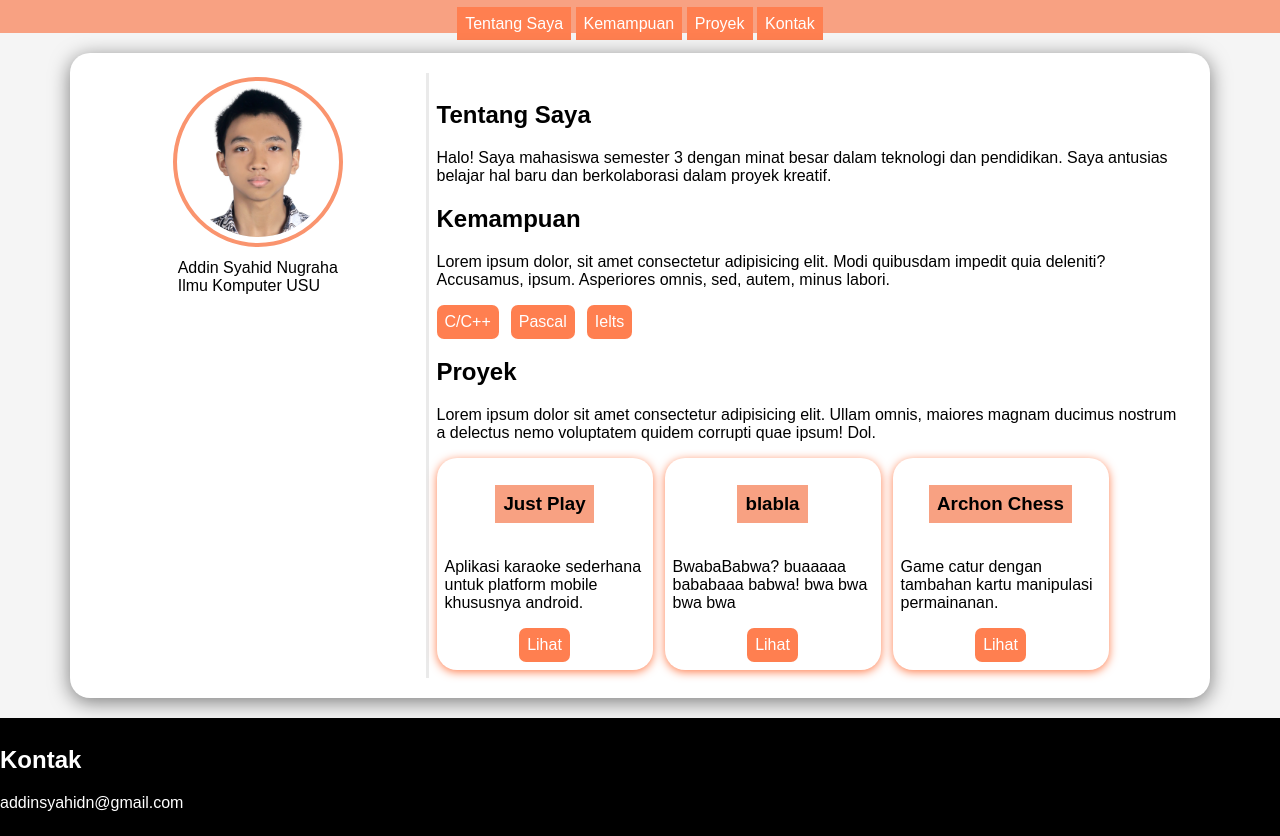
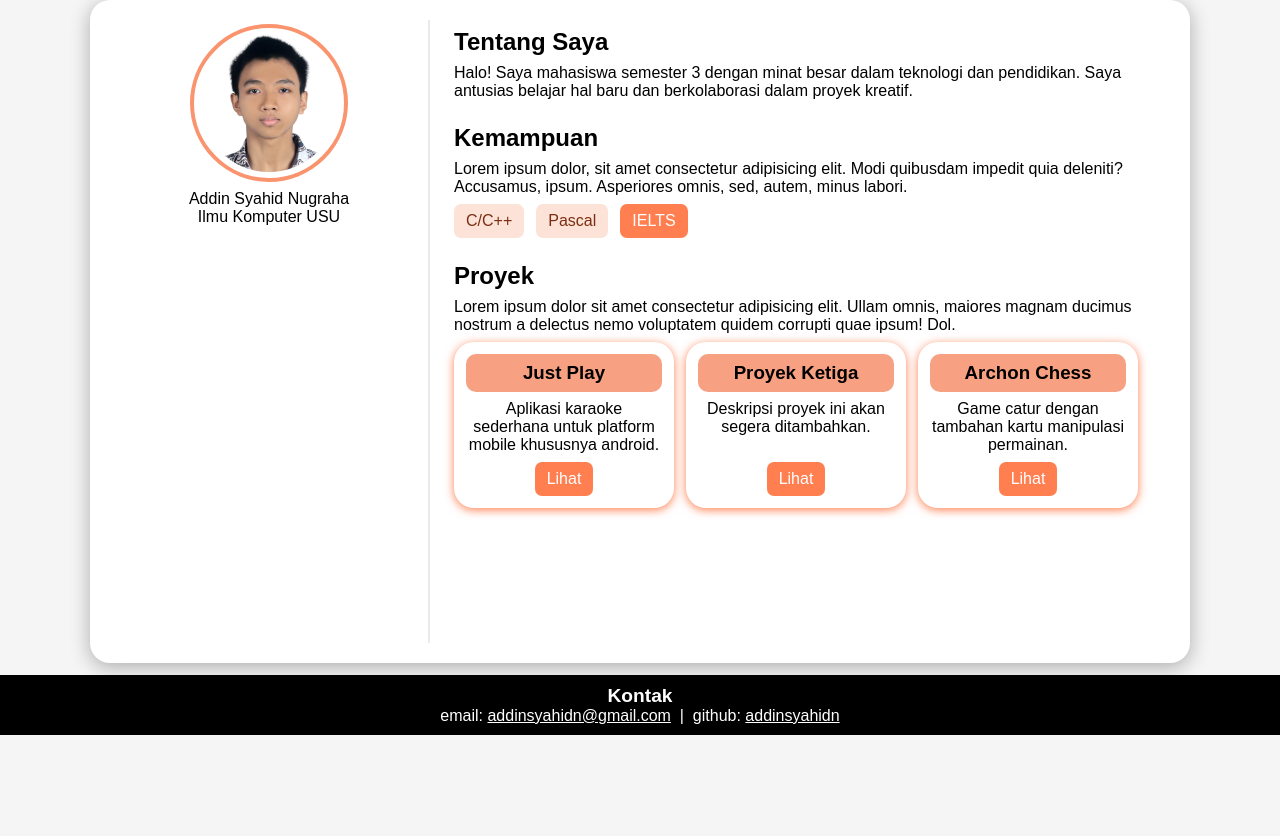
Before and after one commit to addinsyahidn/Web_Portofolio_Addin, a plain HTML site: page index.html in a window 1280 px wide. Shown: the part 65-901 px from the top of the page. After the commit the page ends 800 px from the top, so only its background shows below. Drawn offline with Linux system fonts and the light colour scheme.

Commit message:
perbaikan 1

```diff
--- a/index.html
+++ b/index.html
@@ -1,5 +1,5 @@
 <!DOCTYPE html>
-<html lang="en">
+<html lang="id">
 <head>
     <meta charset="UTF-8">
     <meta name="viewport" content="width=device-width, initial-scale=1.0">
@@ -17,52 +17,59 @@
             <a href="#contact">Kontak</a>
         </nav>
     </header>
+
     <main>
         <div id="profil">
-            <img src="resources/profil.jpg" alt="Orang tamvan">
+            <img src="resources/profil.jpg" alt="Foto Addin Syahid Nugraha">
             <p>Addin Syahid Nugraha<br>Ilmu Komputer USU</p>
         </div>
+
         <div id="detail">
             <section id="about">
                 <h2>Tentang Saya</h2>
                 <p>Halo! Saya mahasiswa semester 3 dengan minat besar dalam teknologi dan pendidikan. Saya antusias belajar hal baru dan berkolaborasi dalam proyek kreatif.</p>
             </section>
+
             <section id="skills">
                 <h2>Kemampuan</h2>
                 <p>Lorem ipsum dolor, sit amet consectetur adipisicing elit. Modi quibusdam impedit quia deleniti? Accusamus, ipsum. Asperiores omnis, sed, autem, minus labori.</p>
                 <div class="container">
-                    <a class="link-button" href="">C/C++</a>
-                    <a class="link-button" href="">Pascal</a>
-                    <a class="link-button certified" href="resources/ID19524513047-21-12-2024-ETRF.pdf" target="_blank">Ielts</a>
+                    <span class="badge">C/C++</span>
+                    <span class="badge">Pascal</span>
+                    <a class="link-button" href="resources/ID19524513047-21-12-2024-ETRF.pdf" target="_blank" rel="noopener">IELTS</a>
                 </div>
             </section>
+
             <section id="projects">
                 <h2>Proyek</h2>
                 <p>Lorem ipsum dolor sit amet consectetur adipisicing elit. Ullam omnis, maiores magnam ducimus nostrum a delectus nemo voluptatem quidem corrupti quae ipsum! Dol.</p>
                 <div class="container">
-                    <div>
+                    <article class="card">
                         <h3>Just Play</h3>
                         <p class="description">Aplikasi karaoke sederhana untuk platform mobile khususnya android.</p>
-                        <a class="link-button" href="https://github.com/addinsyahidn/Just_Play" target="_blank">Lihat</a>
-                    </div>
-                    <div>
-                        <h3>blabla</h3>
-                        <p class="description">BwabaBabwa? buaaaaa bababaaa babwa! bwa bwa bwa bwa</p>
-                        <a class="link-button" href="">Lihat</a>
-                    </div>
-                    <div>
+                        <a class="link-button" href="https://github.com/addinsyahidn/Just_Play" target="_blank" rel="noopener">Lihat</a>
+                    </article>
+                    <article class="card">
+                        <h3>Proyek Ketiga</h3>
+                        <p class="description">Deskripsi proyek ini akan segera ditambahkan.</p>
+                        <a class="link-button" href="#projects">Lihat</a>
+                    </article>
+                    <article class="card">
                         <h3>Archon Chess</h3>
-                        <p class="description">Game catur dengan tambahan kartu manipulasi permainanan.</p>
-                        <a class="link-button" href="https://github.com/addinsyahidn/Archon-Chess" target="_blank">Lihat</a>
-                    </div>
+                        <p class="description">Game catur dengan tambahan kartu manipulasi permainan.</p>
+                        <a class="link-button" href="https://github.com/addinsyahidn/Archon-Chess" target="_blank" rel="noopener">Lihat</a>
+                    </article>
                 </div>
             </section>
         </div>
     </main>
-    <footer>
+
+    <footer id="contact">
         <h2>Kontak</h2>
-        <p id="contact">
-            <a>addinsyahidn@gmail.com</a>
+        <p>
+            email: <a href="mailto:addinsyahidn@gmail.com">addinsyahidn@gmail.com</a>
+            &nbsp;|&nbsp;
+            github: <a href="https://github.com/addinsyahidn" target="_blank" rel="noopener">addinsyahidn</a>
         </p>
     </footer>
 </body>
--- a/styles.css
+++ b/styles.css
@@ -1,7 +1,10 @@
+* {
+    padding: 0;
+    margin: 0;
+    box-sizing: border-box;
+}
+
 body {
-    padding: 0px;
-    margin: 0px;
-    box-sizing: border-box;
     background-color: whitesmoke;
     font-family: Arial, sans-serif;
     display: flex;
@@ -11,11 +14,17 @@ body {
 }
 
 header {
-    width: 100vw;
+    width: 100%;
+    padding: 8px 0;
     display: flex;
     flex-direction: column;
     align-items: center;
+    gap: 6px;
     background-color: rgb(248, 161, 130);
+}
+
+nav {
+    display: none;
 }
 
 nav a {
@@ -26,7 +35,7 @@ nav a {
 }
 
 .link-button {
-    padding: 8px;
+    padding: 8px 12px;
     background-color: coral;
     color: white;
     text-decoration: none;
@@ -37,15 +46,23 @@ nav a {
     background-color: rgb(250, 148, 110);
 }
 
+.badge {
+    padding: 8px 12px;
+    background-color: rgb(253, 226, 215);
+    color: #7a2e12;
+    border-radius: 7px;
+}
+
 main {
     background-color: white;
+    width: calc(100% - 40px);
     max-width: 1100px;
-    margin: 20px;
+    margin: 12px;
     padding: 20px;
     display: flex;
     flex: 1;
     border-radius: 20px;
-    box-shadow: 0 4px 20px rgba(0, 0, 0, 0.5);
+    box-shadow: 0 4px 20px rgba(0, 0, 0, 0.3);
 }
 
 #profil {
@@ -54,9 +71,11 @@ main {
     display: flex;
     flex-direction: column;
     align-items: center;
+    gap: 12px;
+    text-align: center;
 }
 
-#profil img{
+#profil img {
     width: 150px;
     height: 150px;
     border-radius: 50%;
@@ -68,51 +87,90 @@ main {
 
 #detail {
     width: 70%;
-    padding: 8px;
-    border-left: solid #cccccc6a;
+    padding: 8px 8px 8px 24px;
+    display: flex;
+    flex-direction: column;
+    gap: 24px;
+    border-left: 2px solid #cccccc6a;
+}
+
+#detail section {
+    display: flex;
+    flex-direction: column;
+    gap: 8px;
 }
 
 .container {
     display: flex;
     flex-wrap: wrap;
-    gap: 12px
+    gap: 12px;
 }
 
-.container div {
-    max-width: 200px;
-    padding: 8px;
+.card {
+    flex: 1 1 180px;
+    max-width: 220px;
+    padding: 12px;
     box-shadow: 0 2px 10px coral;
     display: flex;
     flex-direction: column;
     align-items: center;
+    gap: 8px;
+    text-align: center;
     border-radius: 20px;
 }
 
-h3 {
+.card h3 {
+    width: 100%;
     background-color: rgb(248, 161, 130);
     padding: 8px;
+    border-radius: 10px;
+}
+
+.card p {
+    flex: 1;
 }
 
 footer {
-    width: 100vw;
+    width: 100%;
     background-color: black;
     color: white;
-    padding: 8px;
+    padding: 10px;
+    text-align: center;
+}
+
+footer h2 {
+    font-size: 1.2rem;
+}
+
+footer a {
+    color: white;
 }
 
 @media screen and (max-width: 760px) {
+    nav {
+        display: flex;
+        flex-wrap: wrap;
+        justify-content: center;
+        gap: 6px;
+    }
+
     main {
         flex-direction: column;
         align-items: center;
     }
 
-    #profil {
+    #profil,
+    #detail {
         width: 100%;
     }
 
     #detail {
-        width: 100%;
+        padding: 16px 8px 8px;
         border-left: none;
-        border-top: solid#cccccc6a;
+        border-top: 2px solid #cccccc6a;
+    }
+
+    .card {
+        max-width: none;
     }
 }
```
